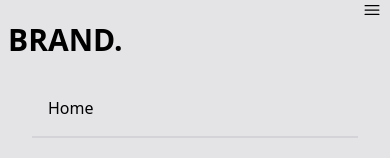
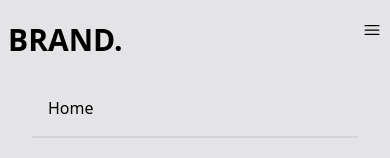
Before and after one commit to MartinMSalas/Tailwind_App_01, a React (Create React App) app in the folder app01/: page / in a window 390 px wide. Shown: the top 158 px of the page. Built offline with nearby package versions, Linux system fonts and the light colour scheme.

Commit message:
fix navbar

```diff
--- a/app01/src/components/Navbar.jsx
+++ b/app01/src/components/Navbar.jsx
@@ -1,8 +1,11 @@
 import React, {useState}  from 'react';
-import {Bars3Icon, } from "@heroicons/react/24/outline"
+import {Bars3Icon, XMarkIcon} from "@heroicons/react/24/outline"
 
 const Navbar = () => {
   const [nav, setNav] = useState(false);
+  const handleMenuClick = () => {
+    setNav(!nav);
+  };
 
   return (
     <div className='w-screen h-[80px] z-10 bg-zinc-200 fixed drop-shadlow-lg'>
@@ -22,8 +25,9 @@ const Navbar = () => {
           <button className='border-none bg-transparent text-black mr-4'>Sign In</button>
           <button className='px-8 py-3'>Sign Up</button>
         </div>
-        <div className='md:hidden'>
-          <Bars3Icon className="w-5"/>
+        <div className='md:hidden' onClick={handleMenuClick}>
+          {!nav ? <Bars3Icon className="w-5 py-5"/> : <XMarkIcon className='w-5 py-5'></XMarkIcon>}
+
         </div>
       </div>
       <ul className='absolute bg-zinc-200 w-full px-8'>
```
